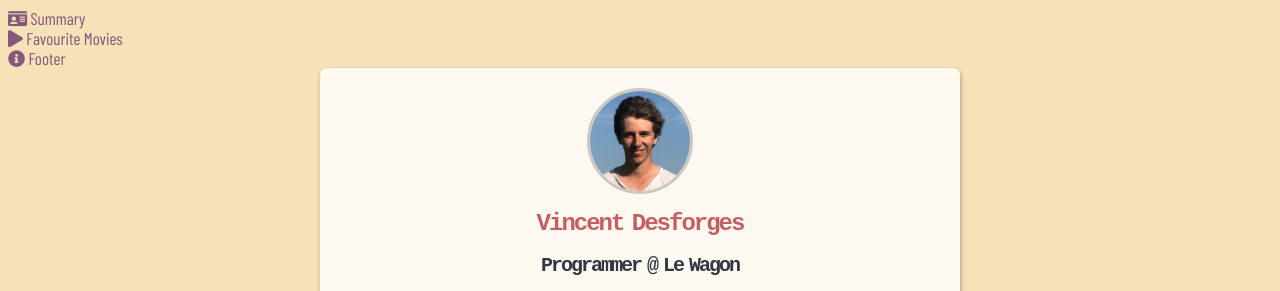
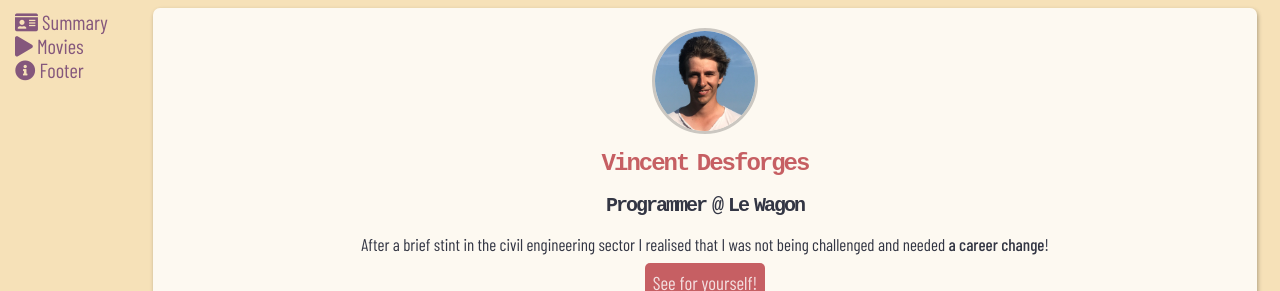
Before and after one commit to VincentDesforges/profile, a plain HTML site: page index.html in a window 1280 px wide. Shown: the top 291 px of the page. Drawn offline with nearby package versions, Linux system fonts and the light colour scheme; a web font is replaced by a local one.

Commit message:
added the sidebar

```diff
--- a/index.html
+++ b/index.html
@@ -12,17 +12,17 @@
     <div id="sidebar">
       <ul>
         <li>
-          <a href="#summary">
+          <a href="#summary" class="increase-margin">
             <i class="fas fa-id-card"></i> Summary
           </a>
         </li>
         <li>
-          <a href="#movies">
-            <i class="fas fa-play"></i> Favourite Movies
+          <a href="#movies" class="increase-margin">
+            <i class="fas fa-play"></i> Movies
           </a>
         </li>
         <li>
-          <a href="#footer">
+          <a href="#footer" class="increase-margin">
             <i class="fas fa-info-circle"></i> Footer
           </a>
         </li>
--- a/style.css
+++ b/style.css
@@ -95,7 +95,7 @@ ul{
 
 .card{
   background-color: rgba(255, 255, 255, 0.8);
-  width: 600px;
+  /*width: 600px;*/
   border-radius: 7px;
   box-shadow: 1px 2px 4px 0px rgba(0, 0, 0, 0.3);
   padding: 20px;
@@ -120,13 +120,25 @@ ul{
 }
 
 .container {
-  width: 700px;    /*This sets the width*/
-  margin: 0 auto;  /*This automatically sets left/right margins*/
+  /*width: 700px;*/    /*This sets the width*/
+  margin: 0 15px 0 145px;  /*This automatically sets left/right margins*/
+  /*margin-left: 145px;*/
 }
 
+#sidebar {
+  position: fixed;
+  width: 120px;
+  left: 0;
+  top: 0;
+  bottom: 0;
+  padding: 10px;
+  background-color: #F6E1B8;
+  font-size: 120%;
+}
 
-
-
+ .increase-margin{
+  margin: 5px
+ }
 
 @media (max-width: 720px) {
   /* For a screen < 720px, this CSS will be read */
```
